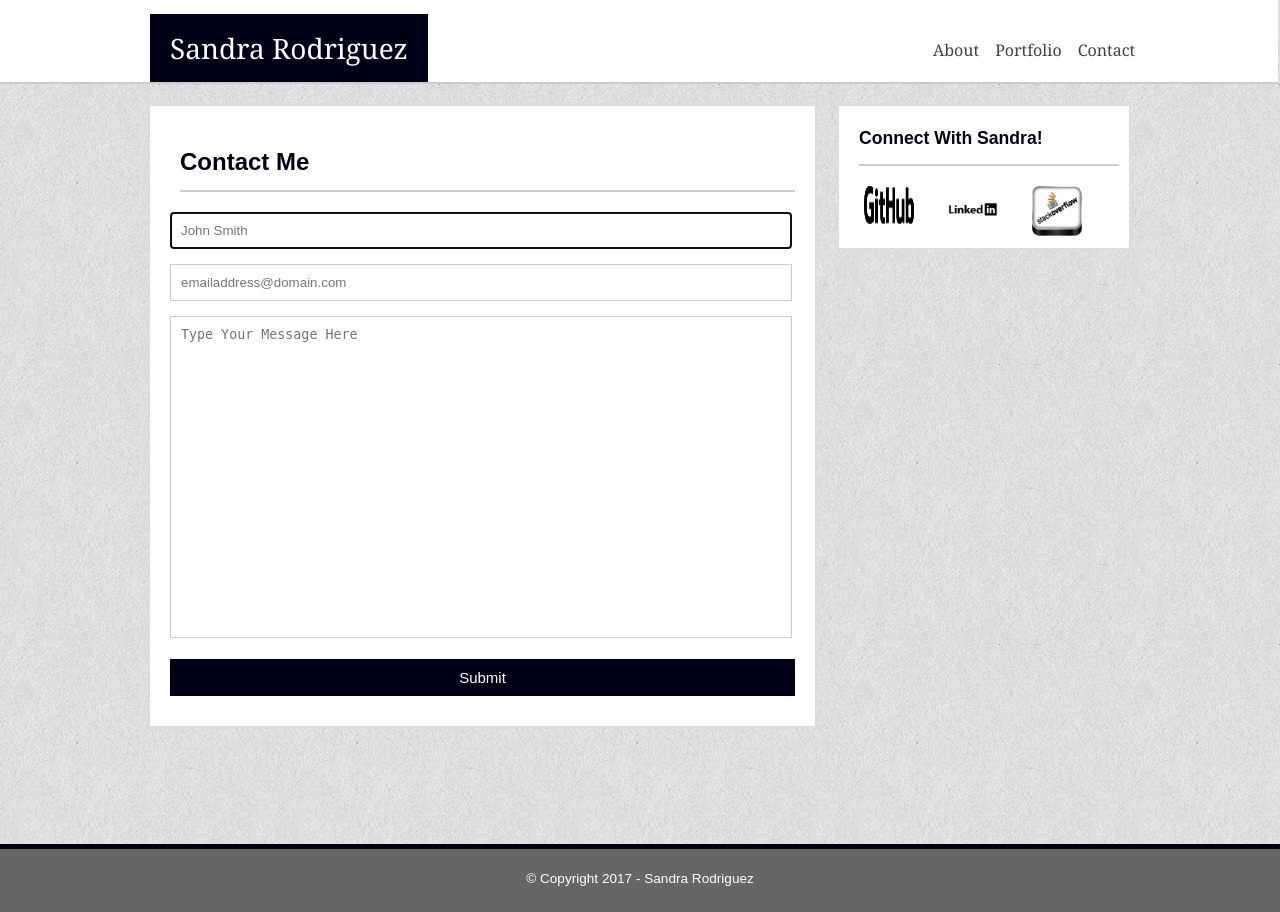
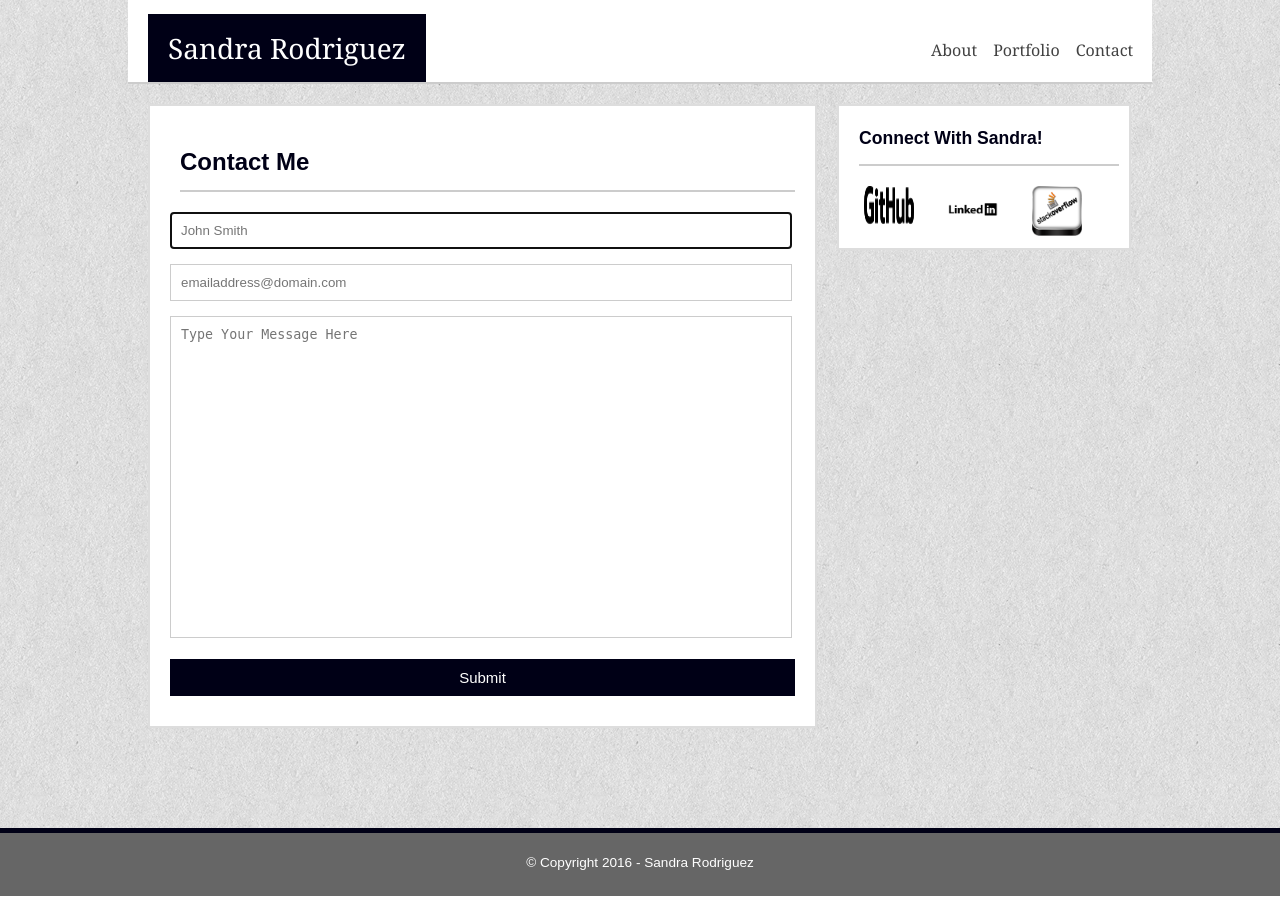
Before and after one commit to srodrig284/Basic-Portfolio, a PHP site: page /contact.html in a window 1280 px wide. Run offline with PHP 8.4, Linux system fonts and the light colour scheme.

Commit message:
Updated HTML

```diff
--- a/assets/css/style.css
+++ b/assets/css/style.css
@@ -10,9 +10,7 @@ body {
 header {
     background-color: #fff;
     border-bottom: 2px solid #ccc;
-    padding-left: 100px;
-    margin: 0;
-    width: 92%
+    width: 100%
 }
 
 .footer {
@@ -72,11 +70,8 @@ html, body {
 }
 
 .container {
-
-    /* Positioning */
     margin: 0 auto;
-
-    /* Box-model */
+    min-height: 100%;
     width: 1024px;
 }
 
@@ -84,24 +79,23 @@ html, body {
     overflow: auto;
 }
 
-header, #main_heading {
+header, #main_heading, #main_heading_menu {
     float: left;
 }
 
 #main_heading {
     font-family: 'Georgia', Times, Times New Roman, serif;
-    padding: 14px 20px 0 30px;
-    width: 625px;
-    margin: 0 100px 0 20px;
+    padding: 14px 20px 0 20px;
+    width: 600px;
+    margin: 0 100px 0 0;
 }
 
 #main_heading_menu {
-    width: 270px;
+    width: auto;
     background-color: #fff;
-    padding: 14px 10px 0 10px;
+    padding: 14px 0 0 10px;
     border: 2px;
-    margin: 20px 0 0 20px;
-    float: left;
+    margin: 20px 0 0 45px;
 }
 
 .sub_heading_border {
@@ -253,3 +247,27 @@ fieldset {
     background: #000016;
     color: #f7f7f7;
 }
+
+/*
+@media only screen and (max-width: 768px) {
+	section {
+		width: 100%;
+		border-bottom: 1px solid black;
+	}
+	.content-wrapper {
+		background-color: #001386;
+		max-width: 545px;
+	}
+}
+
+@media only screen and (max-width: 640px) {
+	.content-wrapper {
+		background-color: #007F21;
+		max-width: 432px;
+	}
+
+	.about-me img {
+		width: 100%;
+	}
+}
+ */
--- a/contact.html
+++ b/contact.html
@@ -14,36 +14,29 @@
 
 
 <body>
-
-  <div class="clearfix">
+  <div class="container clearfix">
     <header class="wrapper_header">
 
-      <section id="main_heading">
+      <div id="main_heading">
         <h1>Sandra Rodriguez</h1>
-      </section>
+      </div>
 
-      <section id="main_heading_menu">
+      <div id="main_heading_menu">
         <nav>
           <ul>
-              <li><a href="index.html">About</a></li>
-              <li><a href="portfolio.html">Portfolio</a></li>
-              <li><a href="contact.html">Contact</a></li>
+            <li><a href="index.html"><strong>About</strong></a></li>
+            <li><a href="portfolio.html"><strong>Portfolio</strong></a></li>
+            <li><a href="contact.html"><strong>Contact</strong></a></li>
           </ul>
         </nav>
-      </section>
-
+      </div>
     </header>
-  </div>
-
-  <div class="wrapper clearfix">
-      <div class="container clearfix">
 
     <section id="left_section">
 
       <div class="sub_heading_border">
 
         <h2 class="sub_heading_1">Contact Me</h2>
-
       </div>
       <form id="contact" action="" method="post">
 
@@ -79,14 +72,12 @@
 
       <a href="http://stackoverflow.com/users/7328197/sandrar?tab=profile" target="_blank"><img src="assets/images/stackoverflowpx.png" alt="StackOverflow Logo" class="thumb"></a>
     </section>
+    <div class="push"></div>
   </div> <!-- END .container-->
-    <div class="push"></div>
-  </div> <!-- END wrapper -->
-
 
   <div class="footer">
 
-    <p>&copy; Copyright 2017 - Sandra Rodriguez</p>
+    <p>&copy; Copyright 2016 - Sandra Rodriguez</p>
 
   </div>
 
```
Also changed, not shown: index.html (+9 -14 lines), portfolio.html (+10 -26 lines). Lines whose indentation alone changed are shown as unchanged.
